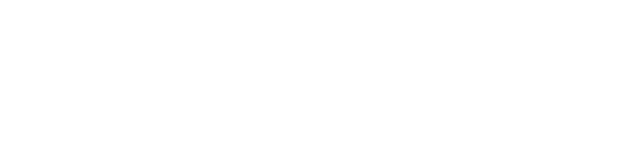
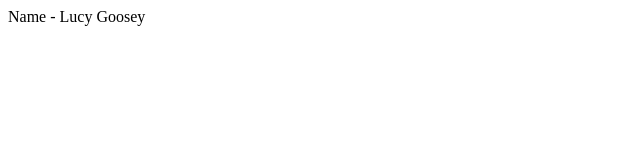
Before and after one commit to kimberlyagonzales/datadesign, a plain HTML site: page Epic/index.html in a window 1280 px wide. Shown: the whole page, without its empty margins (0-640 px from the left). Drawn offline with Linux system fonts and the light colour scheme.

```diff
--- a/Epic/index.html
+++ b/Epic/index.html
@@ -7,6 +7,6 @@
 	<meta http-equiv="X-UA-Compatible" content="ie=edge">
 </head>
 <title>Persona for Sams Club</title>
-<body>
+<body> Name - Lucy Goosey
 
 </body>
```
